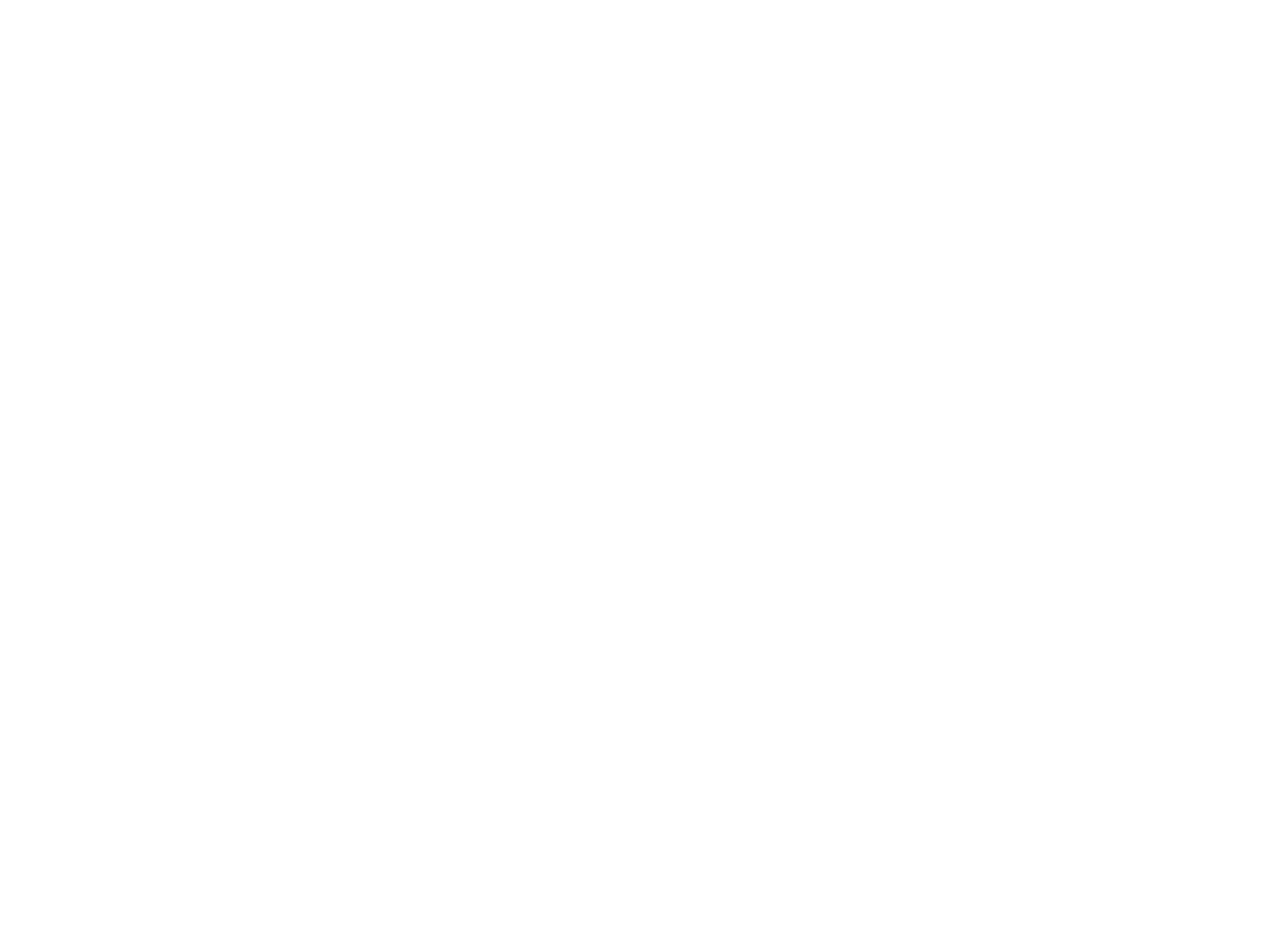
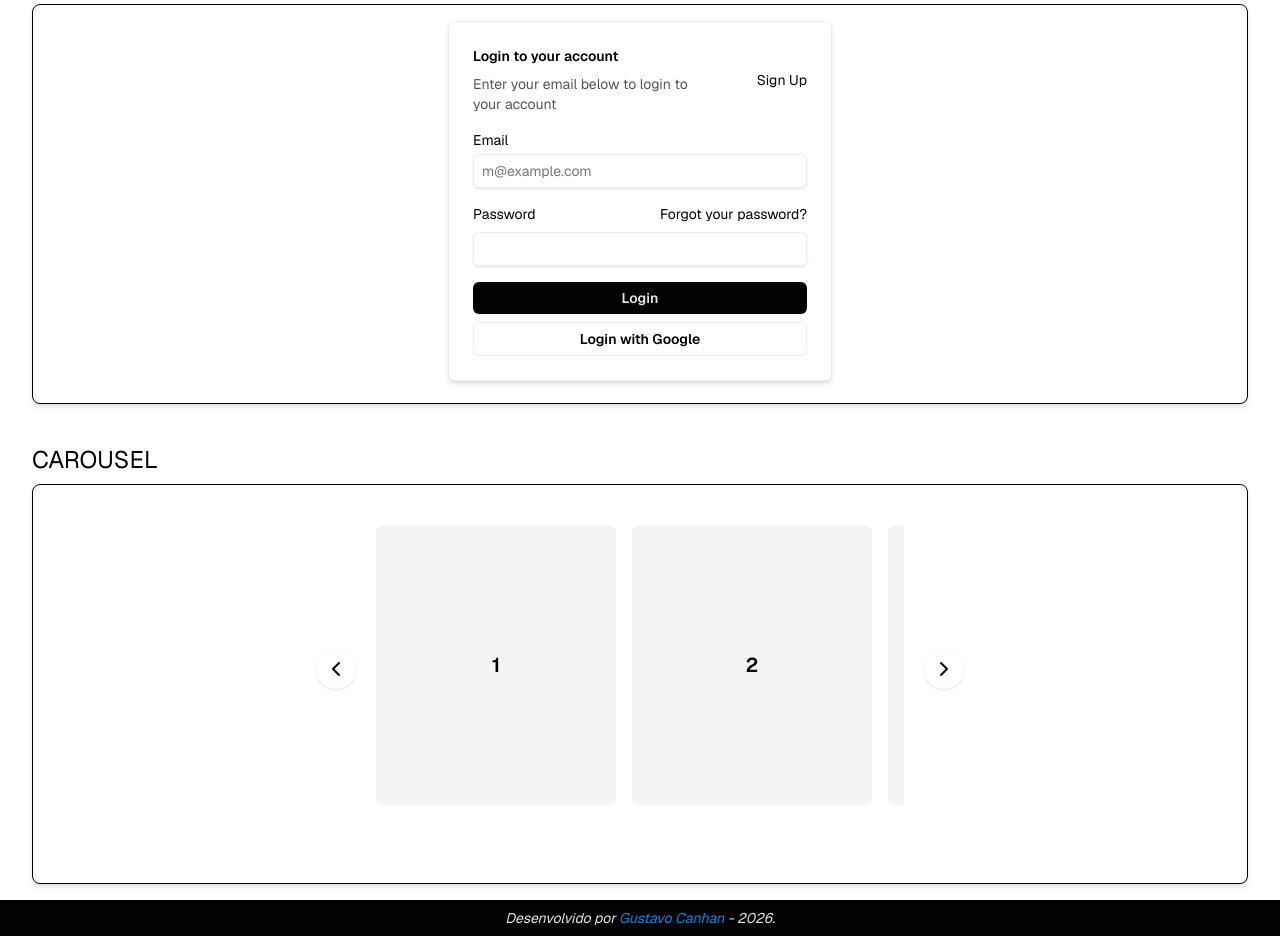
Before and after one commit to gustavocanhan/ComponentesReact, a Next.js app: page / in a window 1280 px wide. Shown: the part 2200-3136 px from the top of the page. Before the commit the page ends 2176 px from the top, so only its background shows below. Built offline with nearby package versions, Linux system fonts and the light colour scheme.

Commit message:
feat: add carousel and card components

```diff
--- a/src/app/componentes/page.tsx
+++ b/src/app/componentes/page.tsx
@@ -11,6 +11,8 @@ export default function Componentes() {
     "Radio",
     "Button",
     "Calendar",
+    "Card",
+    "Carousel",
   ];
 
   return (
@@ -23,12 +25,14 @@ export default function Componentes() {
         </p>
         <div className="grid grid-cols-2 md:grid-cols-3 gap-4">
           {data.sort().map((item, key) => (
-            <p
-              key={key}
-              className="font-semibold border-b-2 w-fit border-background hover:border-accent-foreground cursor-pointer transition"
-            >
-              {item}
-            </p>
+            <div className="w-fit">
+              <p
+                key={key}
+                className="font-semibold cursor-pointer relative inline-block after:content-[''] after:absolute after:left-0 after:bottom-0 after:h-0.5 after:w-0 after:bg-accent-foreground after:transition-[width] after:duration-300 hover:after:w-full"
+              >
+                {item}
+              </p>
+            </div>
           ))}
         </div>
       </div>
--- a/src/app/globals.css
+++ b/src/app/globals.css
@@ -7,7 +7,7 @@
 
   /* Containers */
   --color-card: oklch(1 0 0);
-  --color-card-foreground: oklch(0.1 0 0);
+  --color-card-foreground: oklch(1 0 0);
 
   /* Bordas e inputs */
   --color-border: oklch(0.85 0 0);
@@ -42,8 +42,8 @@
   --color-foreground: oklch(0.95 0 0);
 
   /* Containers */
-  --color-card: oklch(0.12 0 0);
-  --color-card-foreground: oklch(0.95 0 0);
+  --color-card: oklch(0.21 0 0);
+  --color-card-foreground: oklch(0.25 0 0);
 
   /* Bordas e inputs */
   --color-border: oklch(0.3 0 0);
--- a/src/app/page.tsx
+++ b/src/app/page.tsx
@@ -10,6 +10,9 @@ import Radio from "@/components/radio/Radio";
 import Search from "@/components/search/Search";
 import ThemeToggle from "@/theme/ThemeToggle";
 import { useState } from "react";
+import Card from "./../components/card/Card";
+import Carousel from "@/components/carousel/Carousel";
+import CarouselItem from "@/components/carousel/CarouselItem";
 
 export default function Home() {
   const [input, setInput] = useState("");
@@ -150,6 +153,31 @@ export default function Home() {
           </div>
         </div>
       </div>
+      {/* Card */}
+      <div className="py-4 px-8">
+        <h1 className="text-2xl text-foreground pb-2">CARD</h1>
+        <div className="px-2 shadow-md w-full h-100 bg-background border rounded-lg border-foreground flex justify-center py-4">
+          <div className="flex flex-col gap-2">
+            <Card />
+          </div>
+        </div>
+      </div>
+      {/* Carousel */}
+      <div className="py-4 px-8">
+        <h1 className="text-2xl text-foreground pb-2">CAROUSEL</h1>
+        <div className="px-2 shadow-md w-full h-100 bg-background border rounded-lg border-foreground flex justify-center py-4">
+          <div className="max-w-xl mx-auto p-6">
+            <Carousel>
+              <CarouselItem>1</CarouselItem>
+              <CarouselItem>2</CarouselItem>
+              <CarouselItem>3</CarouselItem>
+              <CarouselItem>4</CarouselItem>
+              <CarouselItem>5</CarouselItem>
+              <CarouselItem>6</CarouselItem>
+            </Carousel>
+          </div>
+        </div>
+      </div>
     </main>
   );
 }
--- /dev/null
+++ b/src/components/card/Card.jsx
@@ -0,0 +1,47 @@
+export default function Card() {
+  return (
+    <div className="flex flex-col border border-muted-foreground/10 rounded-md p-6 bg-card shadow-md gap-2 md:w-sm">
+      <header className="flex justify-between items-center">
+        <div>
+          <p className="font-semibold text-sm pb-2">Login to your account</p>
+          <p className="text-muted-foreground text-sm">
+            Enter your email below to login to <br /> your account
+          </p>
+        </div>
+        <p className="text-sm cursor-pointer relative inline-block after:content-[''] after:absolute after:left-0 after:bottom-0 after:h-px after:w-0 after:bg-accent-foreground after:transition-[width] after:duration-300 hover:after:w-full">
+          Sign Up
+        </p>
+      </header>
+      <main className="flex flex-col">
+        <label className="flex flex-col gap-1 py-2 text-sm">
+          Email
+          <input
+            type="email"
+            className="w-full border border-muted-foreground/10 shadow-sm rounded-md py-1.5 px-2 placeholder:text-muted-foreground/80 bg-card-foreground"
+            placeholder="m@example.com"
+          />
+        </label>
+        <label className="flex flex-col gap-1 py-2 text-sm">
+          <div className="flex justify-between items-center pb-1">
+            <p>Password</p>
+            <p className="cursor-pointer relative inline-block after:content-[''] after:absolute after:left-0 after:bottom-0 after:h-px after:w-0 after:bg-accent-foreground after:transition-[width] after:duration-300 hover:after:w-full">
+              Forgot your password?
+            </p>
+          </div>
+          <input
+            type="password"
+            className="w-full border border-muted-foreground/10 shadow-sm rounded-md py-1.5 px-2 placeholder:text-muted-foreground/80 bg-card-foreground"
+          />
+        </label>
+      </main>
+      <footer className="flex flex-col gap-2">
+        <button className="bg-accent-foreground text-accent text-sm font-semibold py-1.5 rounded-md cursor-pointer hover:bg-accent-foreground/80">
+          Login
+        </button>
+        <button className="border border-muted-foreground/10 bg-card-foreground text-sm font-semibold py-1.5 rounded-md cursor-pointer hover:bg-muted-foreground/50">
+          Login with Google
+        </button>
+      </footer>
+    </div>
+  );
+}
--- /dev/null
+++ b/src/components/carousel/Carousel.tsx
@@ -0,0 +1,47 @@
+"use client";
+
+import { ChevronLeft, ChevronRight } from "lucide-react";
+import { useRef } from "react";
+
+type CarouselProps = {
+  children: React.ReactNode;
+};
+
+export default function Carousel({ children }: CarouselProps) {
+  const carouselRef = useRef<HTMLDivElement>(null);
+
+  function scrollNext() {
+    if (!carouselRef.current) return;
+    carouselRef.current.scrollBy({ left: 300, behavior: "smooth" });
+  }
+
+  function scrollPrev() {
+    if (!carouselRef.current) return;
+    carouselRef.current.scrollBy({ left: -300, behavior: "smooth" });
+  }
+
+  return (
+    <div className="relative w-full">
+      <button
+        onClick={scrollPrev}
+        className="absolute -left-15 top-1/2 -translate-y-1/2 z-10 rounded-full bg-background text-accent-foreground hover:bg-muted-foreground/20 p-2 shadow"
+      >
+        <ChevronLeft />
+      </button>
+
+      <div
+        ref={carouselRef}
+        className="flex gap-4 overflow-x-auto scroll-smooth snap-x snap-mandatory scrollbar-hide pb-2"
+      >
+        {children}
+      </div>
+
+      <button
+        onClick={scrollNext}
+        className="absolute -right-15 top-1/2 -translate-y-1/2 z-10 p-2 rounded-full shadow bg-background text-accent-foreground hover:bg-muted-foreground/20"
+      >
+        <ChevronRight />
+      </button>
+    </div>
+  );
+}
--- /dev/null
+++ b/src/components/carousel/CarouselItem.tsx
@@ -0,0 +1,11 @@
+type CarouselItemProps = {
+  children: React.ReactNode;
+};
+
+export default function CarouselItem({ children }: CarouselItemProps) {
+  return (
+    <div className="min-w-60 h-70 snap-start rounded-lg bg-gray-100 p-6 flex items-center justify-center text-xl font-semibold">
+      {children}
+    </div>
+  );
+}
--- a/src/components/dialog/Dialog.tsx
+++ b/src/components/dialog/Dialog.tsx
@@ -14,7 +14,7 @@ export default function Dialog({ isOpen, setIsOpen }: DialogProps) {
     >
       <div
         onClick={(e) => e.stopPropagation()}
-        className="bg-background w-100 p-4 flex flex-col gap-2 absolute rounded-md shadow-lg max-w-md space-y-2 border border-border transition-all duration-200 ease-out"
+        className="bg-card w-100 p-4 flex flex-col gap-2 absolute rounded-md shadow-lg max-w-md space-y-2 border border-border transition-all duration-200 ease-out"
       >
         <div className="flex justify-between items-center">
           <h1 className="text-lg">Titulo</h1>
```
